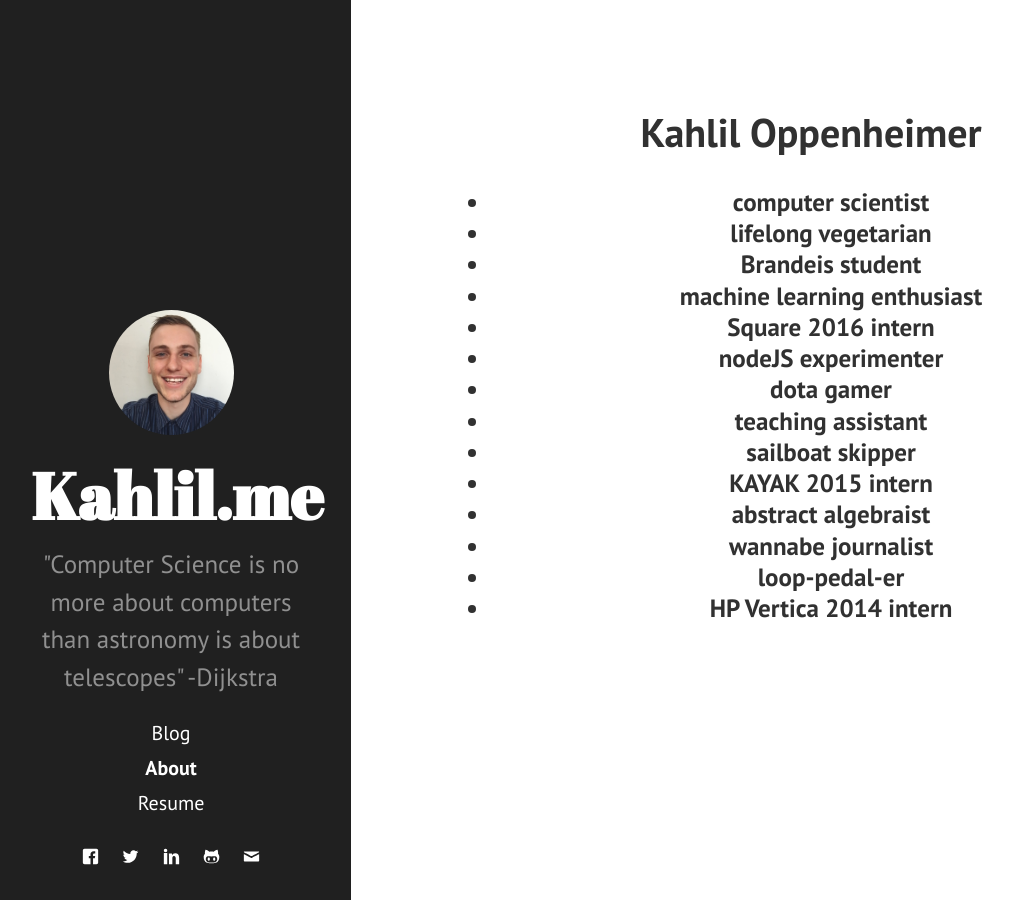
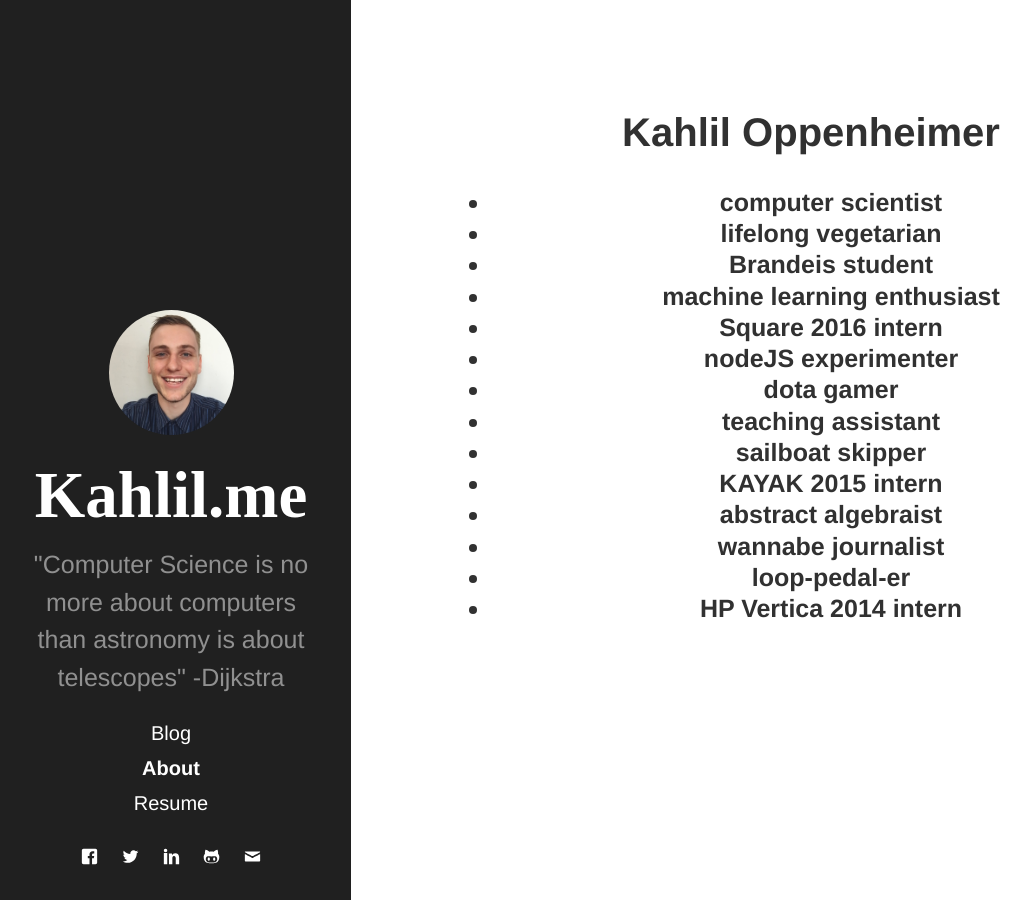
Before and after one commit to kahliloppenheimer/kahliloppenheimer.github.io, a Jekyll site: the page built from about.html, in a window 1280 px wide. Shown: the whole page, without its empty margins (9-1040 px from the left). Built offline with Jekyll 4.4.1, drawn with Linux system fonts in a browser that asks for light colours; nearby versions of some CDN libraries.

Commit message:
Removed unsecure reference

```diff
--- a/_includes/head.html
+++ b/_includes/head.html
@@ -25,7 +25,6 @@
   <link rel="stylesheet" href="{{ site.baseurl }}public/css/sidebar.css">
   <link rel="stylesheet" href="{{ site.baseurl }}public/css/main.css">
   <link rel="stylesheet" href="{{ site.baseurl }}public/css/about.css">
-  <link rel="stylesheet" href="http://fonts.googleapis.com/css?family=PT+Sans:400,400italic,700|Abril+Fatface">
   <link rel="stylesheet" href="https://cdnjs.cloudflare.com/ajax/libs/animate.css/3.5.1/animate.min.css">
 
   <!-- Icons -->
```
